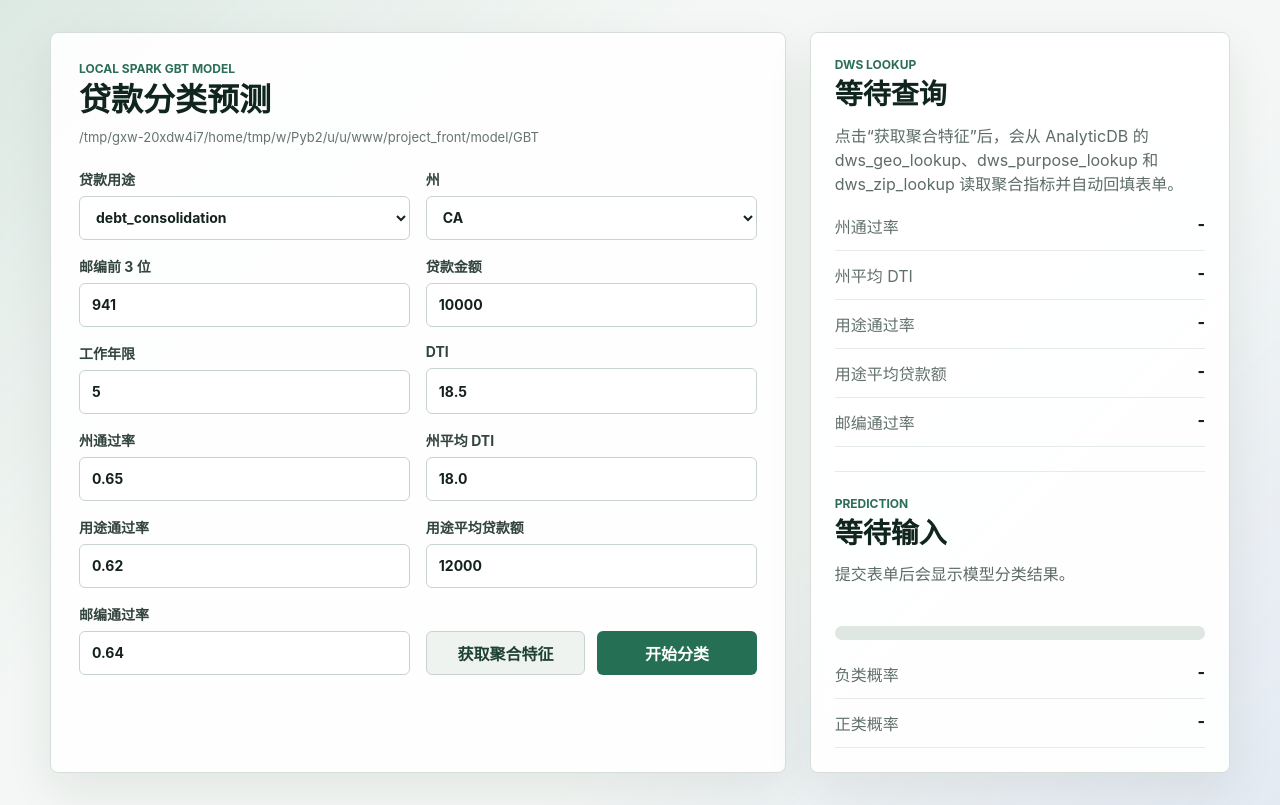
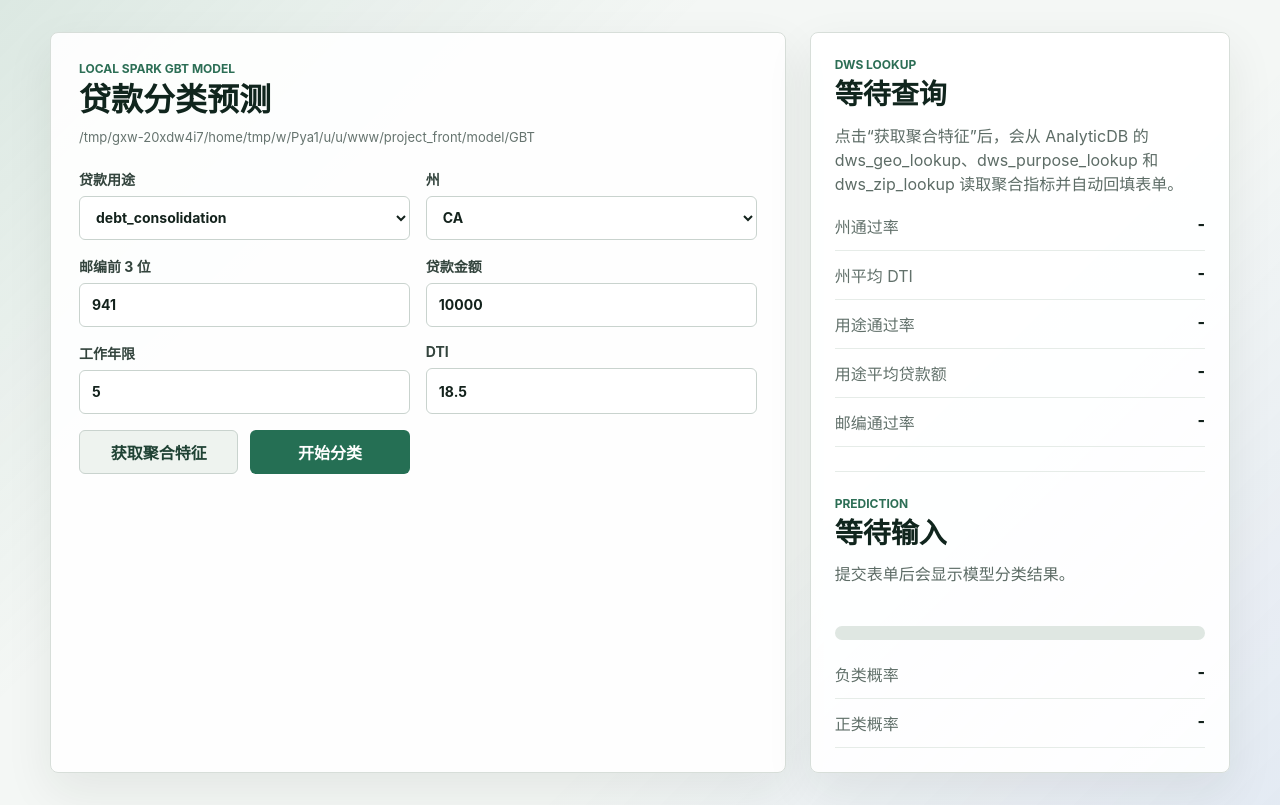
Before and after one commit to iam510/MSBD5003-LendingProject, a Flask app: page / in a window 1280 px wide. Run offline with Flask 3, Linux system fonts and the light colour scheme.

Commit message:
aggregated data autofilled
Co-authored-by: Copilot <copilot@github.com>

```diff
--- a/project_front/project_front/templates/index.html
+++ b/project_front/project_front/templates/index.html
@@ -54,30 +54,11 @@
             <input name="dti" type="number" min="0" step="0.01" value="18.5" required>
           </label>
 
-          <label>
-            州通过率
-            <input name="state_approval_rate" type="number" min="0" max="1" step="0.0001" value="0.65" required>
-          </label>
-
-          <label>
-            州平均 DTI
-            <input name="state_avg_dti" type="number" min="0" step="0.01" value="18.0" required>
-          </label>
-
-          <label>
-            用途通过率
-            <input name="purpose_approval_rate" type="number" min="0" max="1" step="0.0001" value="0.62" required>
-          </label>
-
-          <label>
-            用途平均贷款额
-            <input name="purpose_avg_loan_amnt" type="number" min="0" step="100" value="12000" required>
-          </label>
-
-          <label>
-            邮编通过率
-            <input name="zip_approval_rate" type="number" min="0" max="1" step="0.0001" value="0.64" required>
-          </label>
+          <input type="hidden" name="state_approval_rate" value="0.65">
+          <input type="hidden" name="state_avg_dti" value="18.0">
+          <input type="hidden" name="purpose_approval_rate" value="0.62">
+          <input type="hidden" name="purpose_avg_loan_amnt" value="12000">
+          <input type="hidden" name="zip_approval_rate" value="0.64">
 
           <div class="actions">
             <button type="button" id="lookup-button" class="secondary">获取聚合特征</button>
```
